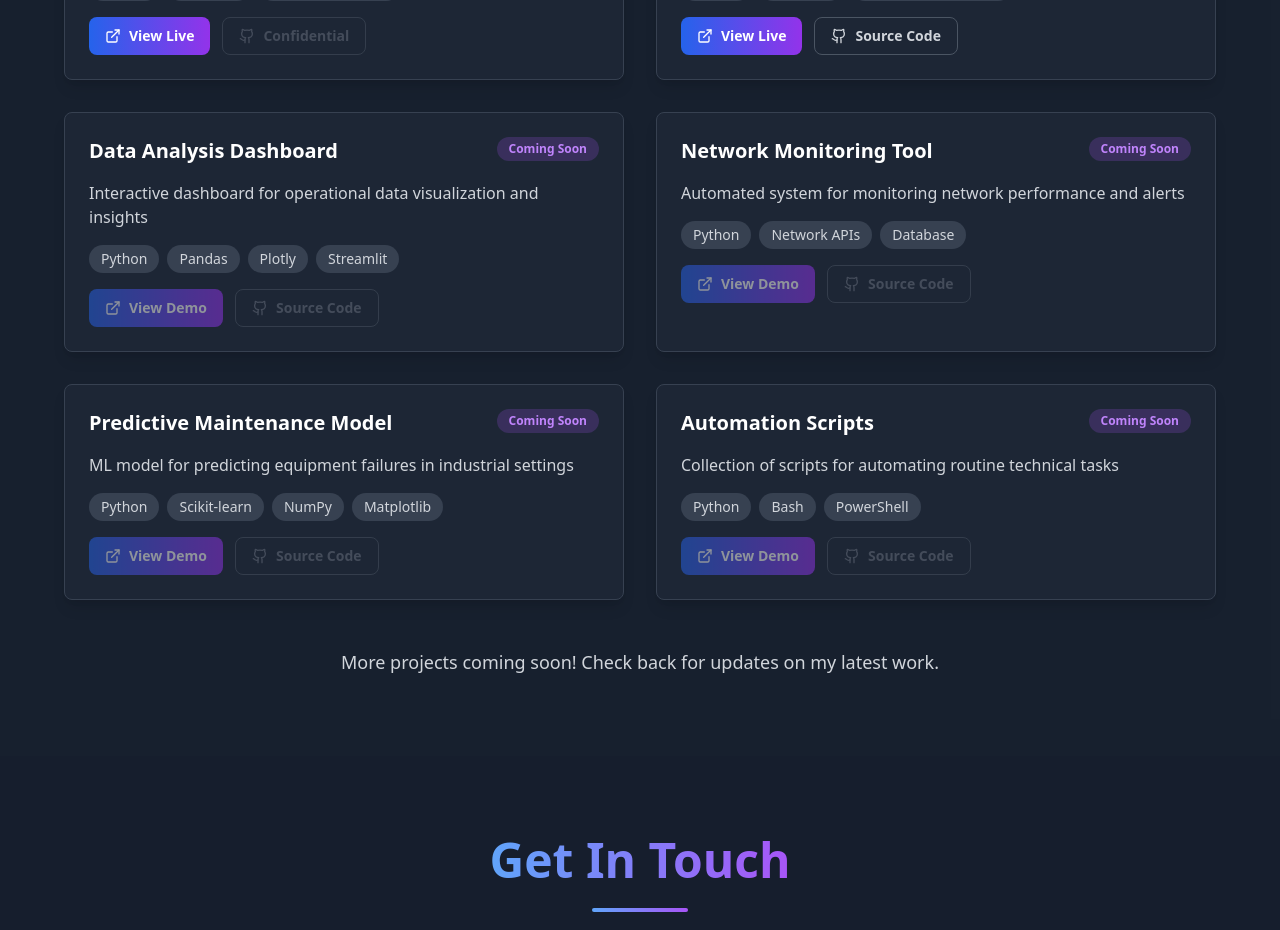
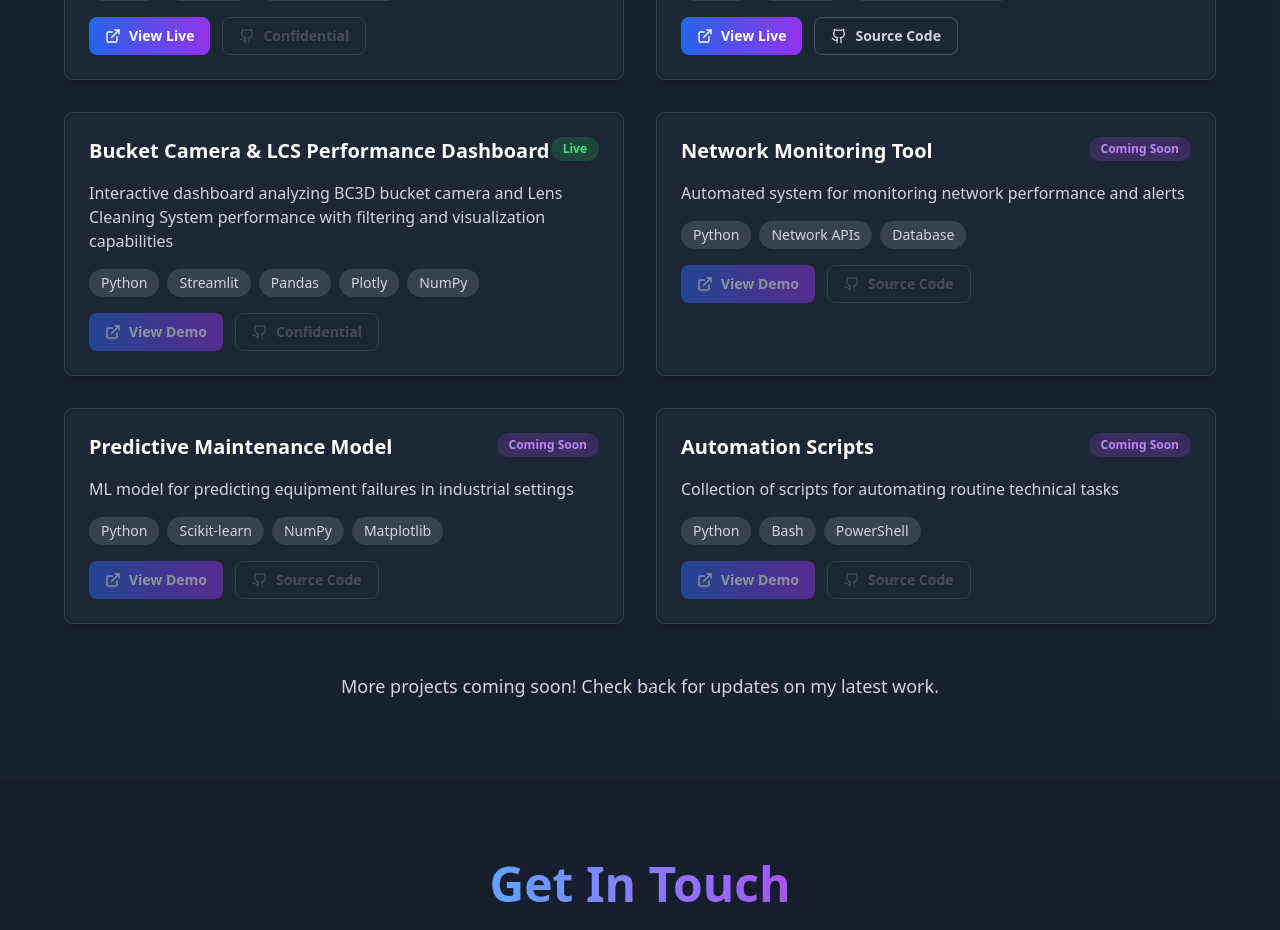
Before and after one commit to ValentinaAkpan/Valentina-portfolio, a React (Vite) app: page / in a window 1280 px wide. Shown: the part 6140-7070 px from the top of the page. Built offline with nearby package versions, Linux system fonts and the light colour scheme.

Commit message:
Add confidential project
Added a new project with confidential source code.

```diff
--- a/src/components/Projects.tsx
+++ b/src/components/Projects.tsx
@@ -40,11 +40,13 @@ const Projects = () => {
       sourceCodeText: "Source Code"
     },
     {
-      title: "Data Analysis Dashboard",
-      description: "Interactive dashboard for operational data visualization and insights",
-      tech: ["Python", "Pandas", "Plotly", "Streamlit"],
-      status: "Coming Soon",
-      sourceCodeText: "Source Code"
+      title: "Bucket Camera & LCS Performance Dashboard",
+      description: "Interactive dashboard analyzing BC3D bucket camera and Lens Cleaning System performance with filtering and visualization capabilities",
+      tech: ["Python", "Streamlit", "Pandas", "Plotly", "NumPy"],
+      status: "Live",
+      liveUrl: null,
+      githubUrl: null,
+      sourceCodeText: "Confidential"
     },
     {
       title: "Network Monitoring Tool",
```
